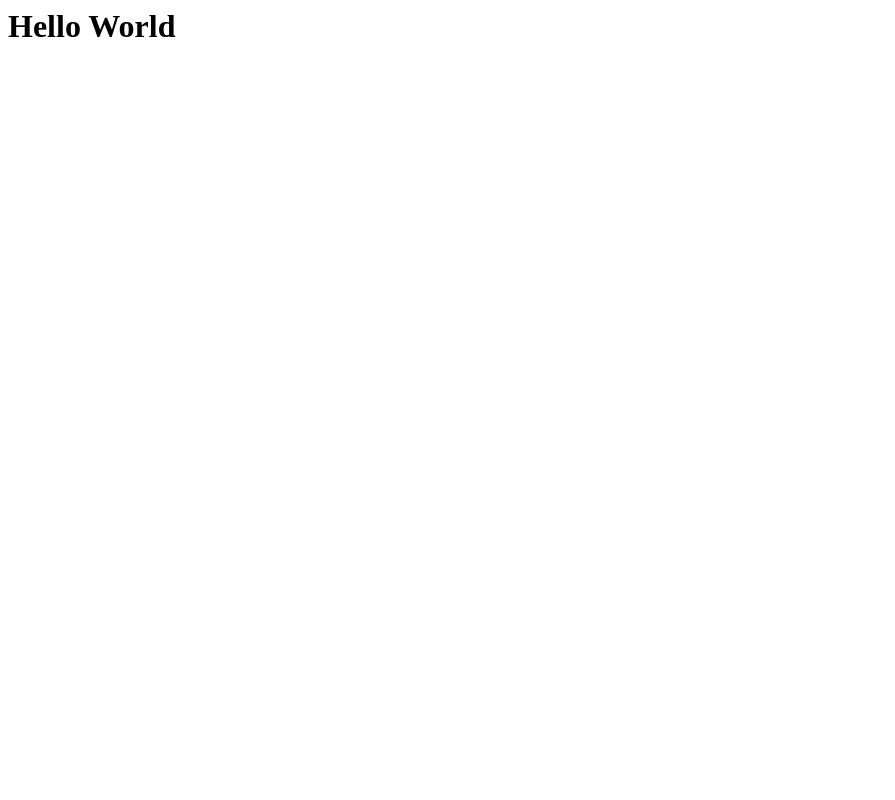
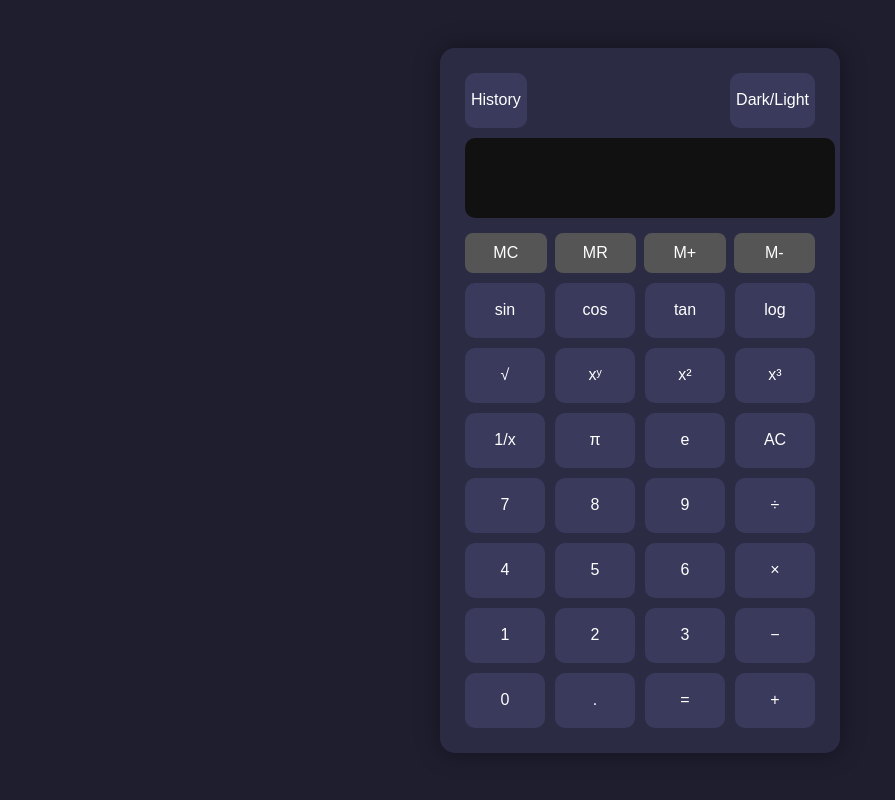
Before and after one commit to Md-Ismail-Basri/calculator-app, a Flask app: page / in a window 1280 px wide. Before the commit the part shown is almost empty. Shown: the whole page, without its empty margins (0-895 px from the left). Run offline with Flask 3, Linux system fonts and the light colour scheme.

Commit message:
Update index.html

```diff
--- a/templates/index.html
+++ b/templates/index.html
@@ -1,6 +1,97 @@
+<!DOCTYPE html>
 <html>
-  <title>hello world</title>
-  <body>
-    <h1>Hello World</h1>
-  </body>
+<head>
+
+<title>Scientific Calculator</title>
+
+<meta name="viewport" content="width=device-width, initial-scale=1.0">
+
+<link rel="stylesheet" href="{{ url_for('static', filename='style.css') }}">
+
+</head>
+
+<body>
+
+<div class="calculator">
+
+<div class="top-bar">
+
+<button onclick="toggleHistory()">History</button>
+<button onclick="toggleTheme()">Dark/Light</button>
+
+</div>
+
+<input type="text" id="display" readonly>
+
+<div class="memory-row">
+
+<button onclick="memoryClear()">MC</button>
+<button onclick="memoryRecall()">MR</button>
+<button onclick="memoryAdd()">M+</button>
+<button onclick="memorySubtract()">M-</button>
+
+</div>
+
+<div class="buttons">
+
+<button onclick="append('sin(')">sin</button>
+<button onclick="append('cos(')">cos</button>
+<button onclick="append('tan(')">tan</button>
+<button onclick="append('log(')">log</button>
+
+<button onclick="append('sqrt(')">√</button>
+<button onclick="append('Math.pow(')">xʸ</button>
+<button onclick="append('**2')">x²</button>
+<button onclick="append('**3')">x³</button>
+
+<button onclick="append('1/')">1/x</button>
+<button onclick="append('π')">π</button>
+<button onclick="append('e')">e</button>
+<button onclick="clearDisplay()">AC</button>
+
+<button onclick="append('7')">7</button>
+<button onclick="append('8')">8</button>
+<button onclick="append('9')">9</button>
+<button onclick="append('/')">÷</button>
+
+<button onclick="append('4')">4</button>
+<button onclick="append('5')">5</button>
+<button onclick="append('6')">6</button>
+<button onclick="append('*')">×</button>
+
+<button onclick="append('1')">1</button>
+<button onclick="append('2')">2</button>
+<button onclick="append('3')">3</button>
+<button onclick="append('-')">−</button>
+
+<button onclick="append('0')">0</button>
+<button onclick="appendDecimal()">.</button>
+<button onclick="calculate()">=</button>
+<button onclick="append('+')">+</button>
+
+</div>
+
+</div>
+
+<!-- History Popup Panel -->
+
+<div id="historyModal" class="history-modal">
+
+<div class="history-box">
+
+<h3>Calculation History</h3>
+
+<ul id="historyList"></ul>
+
+<button onclick="clearHistory()">Clear</button>
+
+<button onclick="toggleHistory()">Close</button>
+
+</div>
+
+</div>
+
+<script src="{{ url_for('static', filename='script.js') }}"></script>
+
+</body>
 </html>
```
